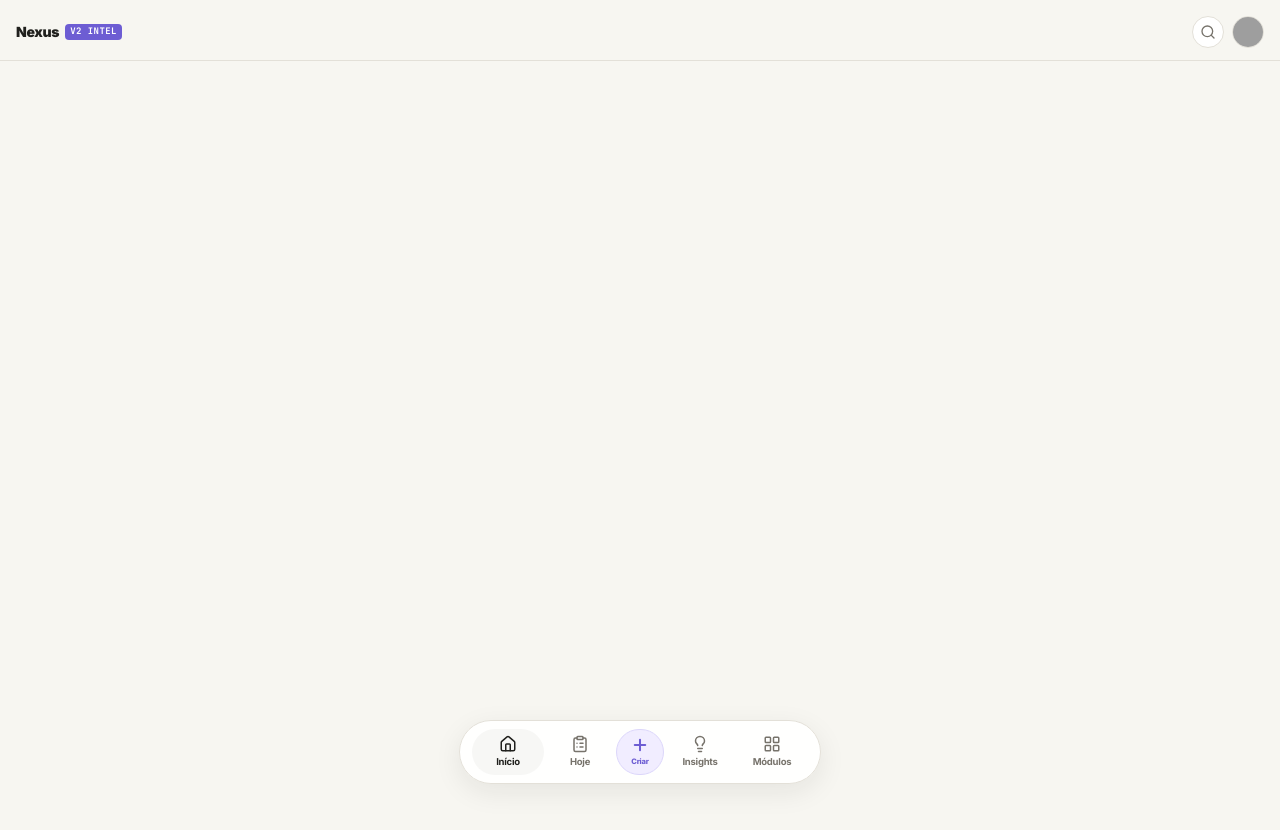
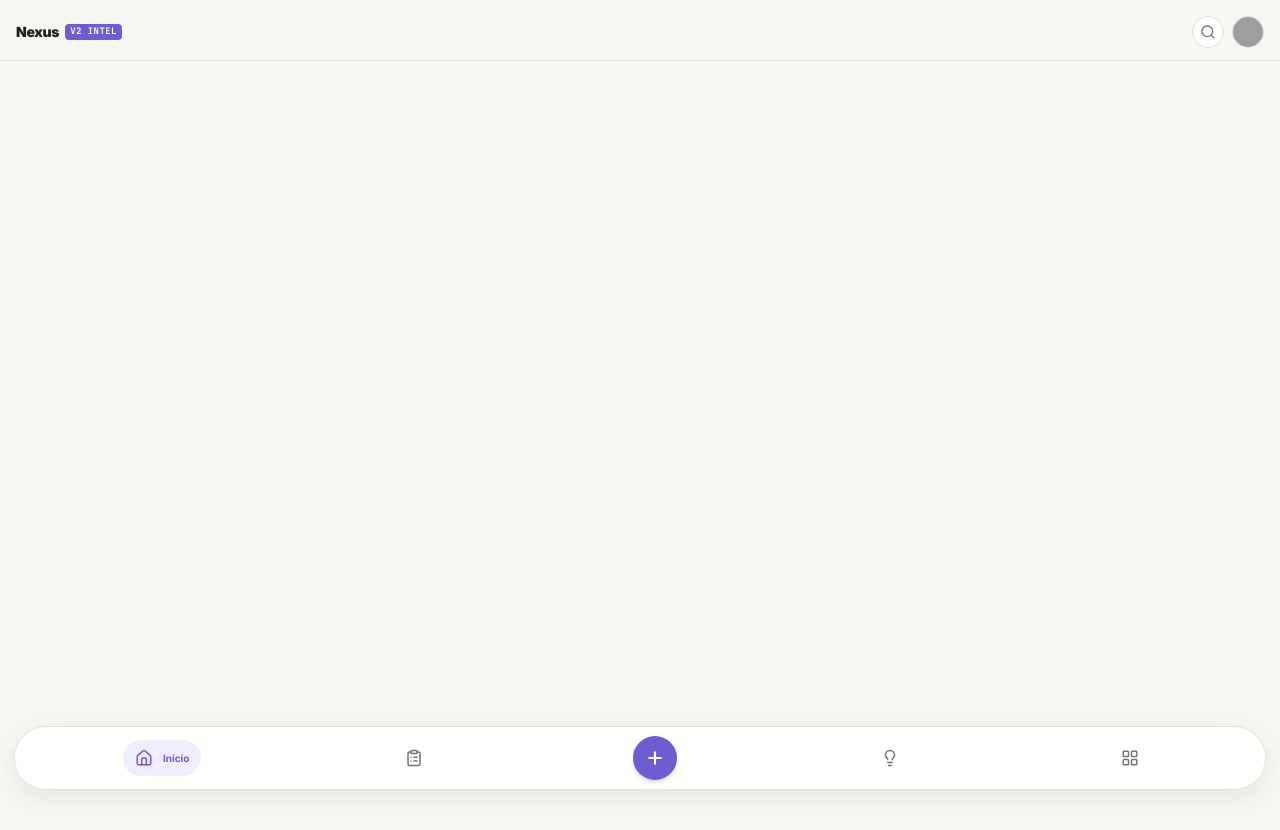
Before and after one commit to fefelipe-7/nexus-temp, a React (Vite) app: page /home in a window 1280 px wide. Shown: the top 830 px of the page. Built offline with nearby package versions, Linux system fonts and the light colour scheme; grey boxes are pictures that could not be loaded.

Commit message:
fix: route flicker, sheet not opening, and navbar redesign

```diff
--- a/src/App.tsx
+++ b/src/App.tsx
@@ -53,7 +53,7 @@ export default function App() {
       <Routes>
         <Route element={<ShellLayout onOpenSearch={() => setIsSearchOpen(true)} />}>
           <Route path="/" element={<Navigate to="/home" />} />
-          <Route path="/home" element={
+          <Route path="/home/*" element={
             <HomeView
               selectedDate={selectedDate}
               setSelectedDate={setSelectedDate}
@@ -63,7 +63,7 @@ export default function App() {
               onOpenSearch={() => setIsSearchOpen(true)}
             />
           } />
-          <Route path="/today" element={
+          <Route path="/today/*" element={
             <HojeView
               selectedDate={selectedDate}
               setSelectedDate={setSelectedDate}
@@ -71,23 +71,23 @@ export default function App() {
               triggerRefresh={triggerRefresh}
             />
           } />
-          <Route path="/insights" element={
+          <Route path="/insights/*" element={
             <InsightsView selectedDate={selectedDate} refreshCount={refreshCount} />
           } />
-          <Route path="/modules" element={
+          <Route path="/modules/*" element={
             <ModulesView
               selectedDate={selectedDate}
               refreshCount={refreshCount}
               triggerRefresh={triggerRefresh}
             />
           } />
-          <Route path="/modules/:module" element={
+          <Route path="/modules/:module/*" element={
             <ModuleViewSwitch selectedDate={selectedDate} refreshCount={refreshCount} />
           } />
-          <Route path="/modules/:module/:submodule" element={
+          <Route path="/modules/:module/:submodule/*" element={
             <SubmodulePage selectedDate={selectedDate} />
           } />
-          <Route path="/profile" element={<ProfilePage />} />
+          <Route path="/profile/*" element={<ProfilePage />} />
           <Route path="*" element={<Navigate to="/home" />} />
         </Route>
 
--- a/src/app/router/ShellLayout.tsx
+++ b/src/app/router/ShellLayout.tsx
@@ -20,13 +20,13 @@ export function ShellLayout({ onOpenSearch }: ShellLayoutProps) {
     <>
       <AppHeader onOpenSearch={onOpenSearch} />
       <main ref={mainRef} className="mobile-screen">
-        <AnimatePresence mode="wait">
+        <AnimatePresence mode="popLayout">
           <motion.div
             key={location.pathname}
-            initial={{ opacity: 0, y: 8 }}
-            animate={{ opacity: 1, y: 0 }}
-            exit={{ opacity: 0, y: -8 }}
-            transition={{ duration: 0.16, ease: 'easeInOut' }}
+            initial={{ opacity: 0 }}
+            animate={{ opacity: 1 }}
+            exit={{ opacity: 0 }}
+            transition={{ duration: 0.1 }}
             className="w-full"
           >
             <Outlet />
--- a/src/app/shell/BottomNav.tsx
+++ b/src/app/shell/BottomNav.tsx
@@ -1,11 +1,11 @@
 import React from 'react';
-import { Home as HomeIcon, ClipboardList, Plus, Lightbulb, LayoutGrid } from 'lucide-react';
+import { motion } from 'framer-motion';
+import { Home, ClipboardList, Plus, Lightbulb, LayoutGrid } from 'lucide-react';
 import { useRouter } from '../router/RouterProvider';
 import { cn } from '../../design-system/utils/cn';
-import type { TabId } from '../router/routes';
 
-const navItems: { id: TabId | 'registrar'; label: string; icon: React.ComponentType<{ className?: string }> }[] = [
-  { id: 'home', label: 'Início', icon: HomeIcon },
+const navItems: { id: string; label: string; icon: React.ComponentType<{ className?: string }> }[] = [
+  { id: 'home', label: 'Início', icon: Home },
   { id: 'hoje', label: 'Hoje', icon: ClipboardList },
   { id: 'registrar', label: 'Registrar', icon: Plus },
   { id: 'insights', label: 'Insights', icon: Lightbulb },
@@ -15,52 +15,74 @@ const navItems: { id: TabId | 'registrar'; label: string; icon: React.ComponentT
 export function BottomNav() {
   const { baseTab, navigate, openRegisterModal } = useRouter();
 
+  const handleClick = (id: string) => {
+    if (id === 'registrar') {
+      openRegisterModal();
+    } else {
+      const pathMap: Record<string, string> = {
+        home: '/home',
+        hoje: '/today',
+        insights: '/insights',
+        modulos: '/modules',
+      };
+      navigate(pathMap[id]);
+    }
+  };
+
   return (
-    <nav className="bottom-nav sm:absolute sm:bottom-4 sm:left-3.5 sm:right-3.5 sm:max-w-[362px] sm:mx-auto">
+    <nav className="bottom-nav">
       {navItems.map((item) => {
         const Icon = item.icon;
         const isRegistrar = item.id === 'registrar';
-        const active = baseTab === item.id;
+        const active = !isRegistrar && baseTab === item.id;
+
+        if (isRegistrar) {
+          return (
+            <motion.button
+              key={item.id}
+              whileTap={{ scale: 0.92 }}
+              onClick={() => handleClick(item.id)}
+              className="flex items-center justify-center w-11 h-11 rounded-full bg-accent text-white shadow-md hover:bg-accent-pressed active-tap cursor-pointer shrink-0 focus:outline-none"
+              aria-label={item.label}
+              type="button"
+            >
+              <Plus className="w-5 h-5 stroke-[2.5]" />
+            </motion.button>
+          );
+        }
 
         return (
-          <button
+          <motion.button
             key={item.id}
-            onClick={() => {
-              if (isRegistrar) {
-                openRegisterModal();
-              } else {
-                const pathMap: Record<string, string> = {
-                  home: '/home',
-                  hoje: '/today',
-                  insights: '/insights',
-                  modulos: '/modules',
-                };
-                navigate(pathMap[item.id]);
-              }
-            }}
+            whileTap={{ scale: 0.95 }}
+            onClick={() => handleClick(item.id)}
             className={cn(
-              'flex flex-col items-center gap-0.5 flex-1 relative transition-all active-tap cursor-pointer select-none rounded-full min-h-[46px] justify-center',
-              isRegistrar
-                ? 'text-accent font-bold scale-102 bg-accent-soft max-h-[48px] max-w-[48px] rounded-full border border-accent-line sm:scale-100'
-                : active
-                  ? 'text-ink font-bold py-1 bg-muted/50 rounded-full'
-                  : 'text-subtle hover:text-ink'
+              'flex items-center justify-center gap-1.5 px-3 py-2 rounded-full transition-colors duration-200 relative h-9 min-w-[40px] cursor-pointer focus:outline-none',
+              active
+                ? 'bg-accent-soft text-accent font-bold'
+                : 'bg-transparent text-subtle hover:text-ink hover:bg-muted'
             )}
+            aria-label={item.label}
+            type="button"
           >
-            <div className="shrink-0">
-              <Icon className={`${isRegistrar ? 'w-4.5 h-4.5 text-accent stroke-[2.7]' : 'w-4.5 h-4.5'}`} />
-            </div>
-            {!isRegistrar && (
-              <span className={`text-[9.5px] font-bold tracking-tight ${active ? 'text-ink' : 'text-subtle'}`}>
-                {item.label}
-              </span>
-            )}
-            {isRegistrar && (
-              <span className="text-[7.5px] font-extrabold tracking-tight text-accent">
-                Criar
-              </span>
-            )}
-          </button>
+            <Icon className="w-[18px] h-[18px] shrink-0" />
+            <motion.span
+              initial={false}
+              animate={{
+                width: active ? 'auto' : 0,
+                opacity: active ? 1 : 0,
+                marginLeft: active ? 4 : 0,
+              }}
+              transition={{
+                width: { type: 'spring', stiffness: 350, damping: 30 },
+                opacity: { duration: 0.15 },
+                marginLeft: { duration: 0.15 },
+              }}
+              className="overflow-hidden text-[10px] font-bold whitespace-nowrap"
+            >
+              {item.label}
+            </motion.span>
+          </motion.button>
         );
       })}
     </nav>
--- a/src/features/register/RegistrarSheet.tsx
+++ b/src/features/register/RegistrarSheet.tsx
@@ -34,8 +34,8 @@ export default function RegistrarSheet({ isOpen, onClose, selectedDate, onSaveSu
         gasto: '/register/expense', humor: '/register/mood', journal: '/register/journal',
         tarefa: '/register/task', habito: '/register/habit',
       };
+      navigate(routeMap[selectedType]);
       onClose();
-      navigate(routeMap[selectedType]);
     } else {
       setCurrentStep('quick_capture');
     }
```
